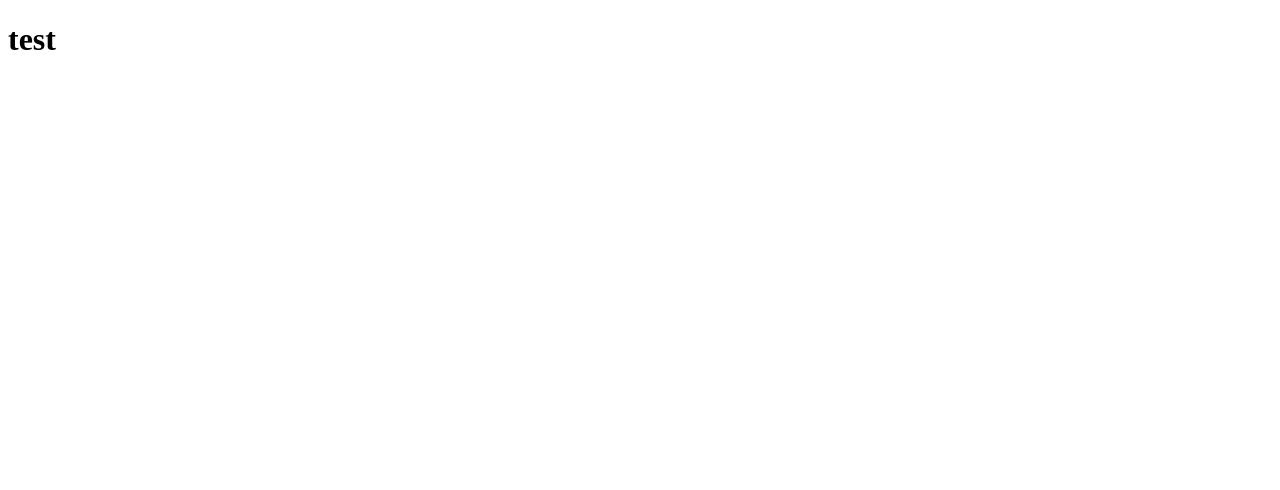
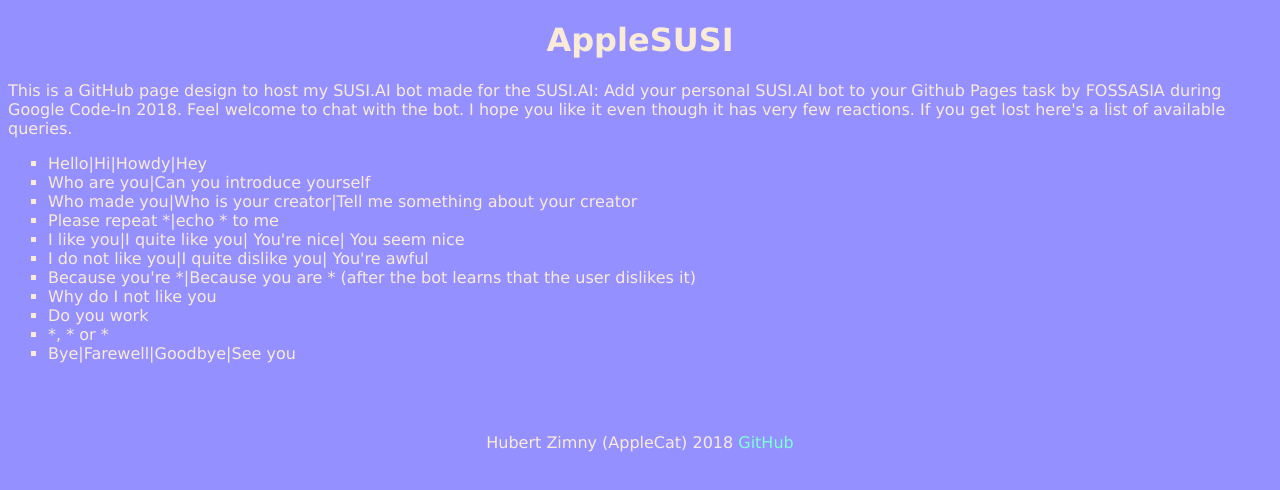
Before and after one commit to AppleC4T/gcisusigp, a plain HTML site: page index.html in a window 1280 px wide. Drawn offline with Linux system fonts and the light colour scheme.

Commit message:
Update index.html

```diff
--- a/index.html
+++ b/index.html
@@ -1,10 +1,53 @@
-<!DOCTYPE HTML>
+<!doctype html>
 <html>
 <head>
+<meta charset="utf-8">
+<title>AppleSUSI</title>
 </head>
-<title> AppleSUSI </title>
+<script type='text/javascript' id='susi-bot-script' data-userid='c08eaef8501f32467b785b887c7e4c0e' data-group='Lifestyle' data-language='en' data-skill='<AppleSUSI>' src='https://skills.susi.ai/susi-chatbot.js'></script>
 <body>
-<h1> test </h1>
+	<div align="center">
+	<h1>AppleSUSI</h1>
+	</div>
+	<p>This is a GitHub page design to host my SUSI.AI bot made for the SUSI.AI: Add your personal SUSI.AI bot to your Github Pages task by FOSSASIA during Google Code-In 2018. Feel welcome to chat with the bot. I hope you like it even though it has very few reactions. If you get lost here's a list of available queries. </p>
+	<ul>
+	<li>Hello|Hi|Howdy|Hey</li>
+		<li>Who are you|Can you introduce yourself</li>
+		<li>Who made you|Who is your creator|Tell me something about your creator</li>
+		<li>Please repeat *|echo * to me</li>
+		<li>I like you|I quite like you| You're nice| You seem nice</li>
+		<li>I do not like you|I quite dislike you| You're awful</li>
+		<li>Because you're *|Because you are * (after the bot learns that the user dislikes it)</li>
+		<li>Why do I not like you</li>
+		<li>Do you work</li>
+		<li>*, * or *</li>
+		<li>Bye|Farewell|Goodbye|See you</li>
+	</ul>
 
+	<div align="center">
+		<br>
+		<br>
+	<p> Hubert Zimny (AppleCat) 2018 <a href="https://github.com/AppleC4T"> GitHub </a></p>
+		</div>
 </body>
+	<style>
+		body{
+			background:  #9490FF;
+			color: antiquewhite;
+				font-family: "Lucida Grande", "Lucida Sans Unicode", "Lucida Sans", "DejaVu Sans", Verdana, "sans-serif";
+		}
+		a{
+			text-decoration: none;
+			color: aquamarine;
+
+		}
+		a:hover{
+			text-decoration: none;
+			color: aqua;
+		}
+		ul{
+			list-style: square;
+		}
+
+	</style>
 </html>
```
